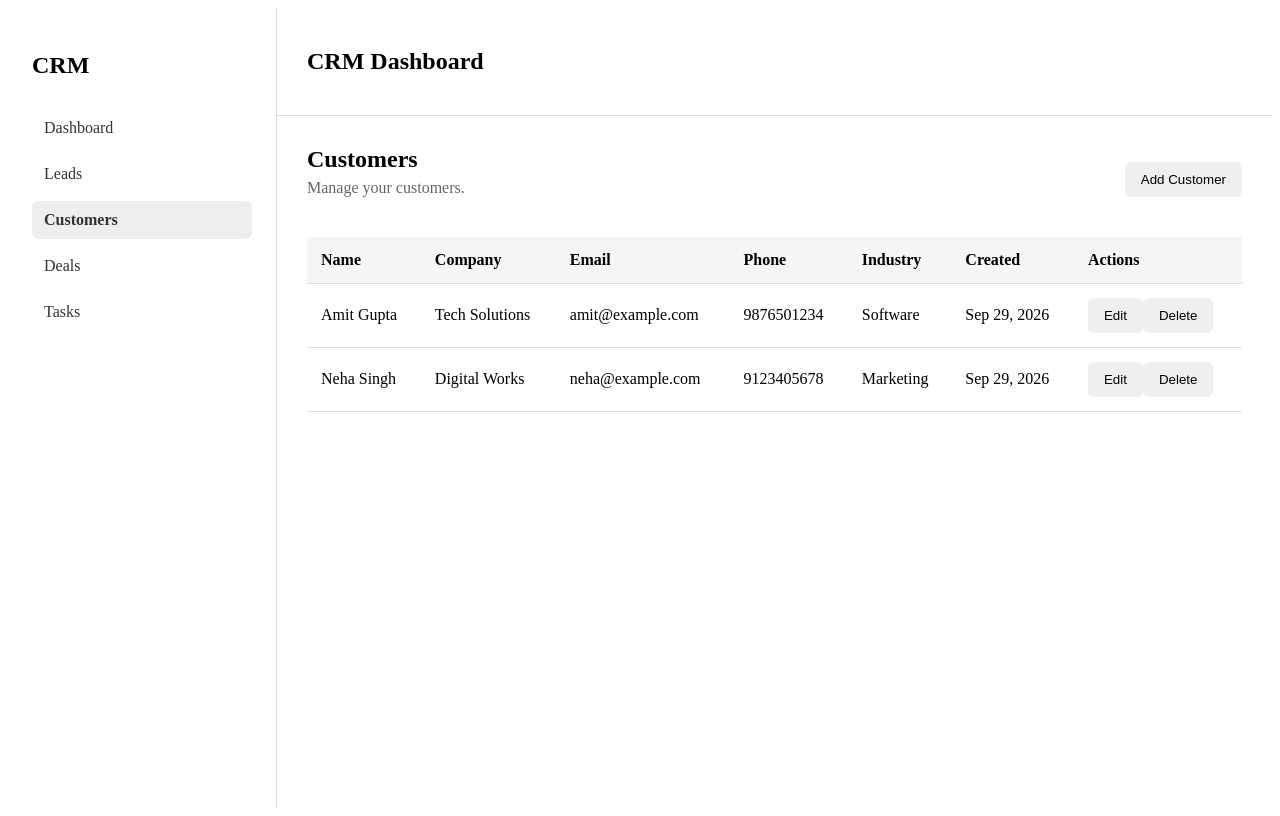
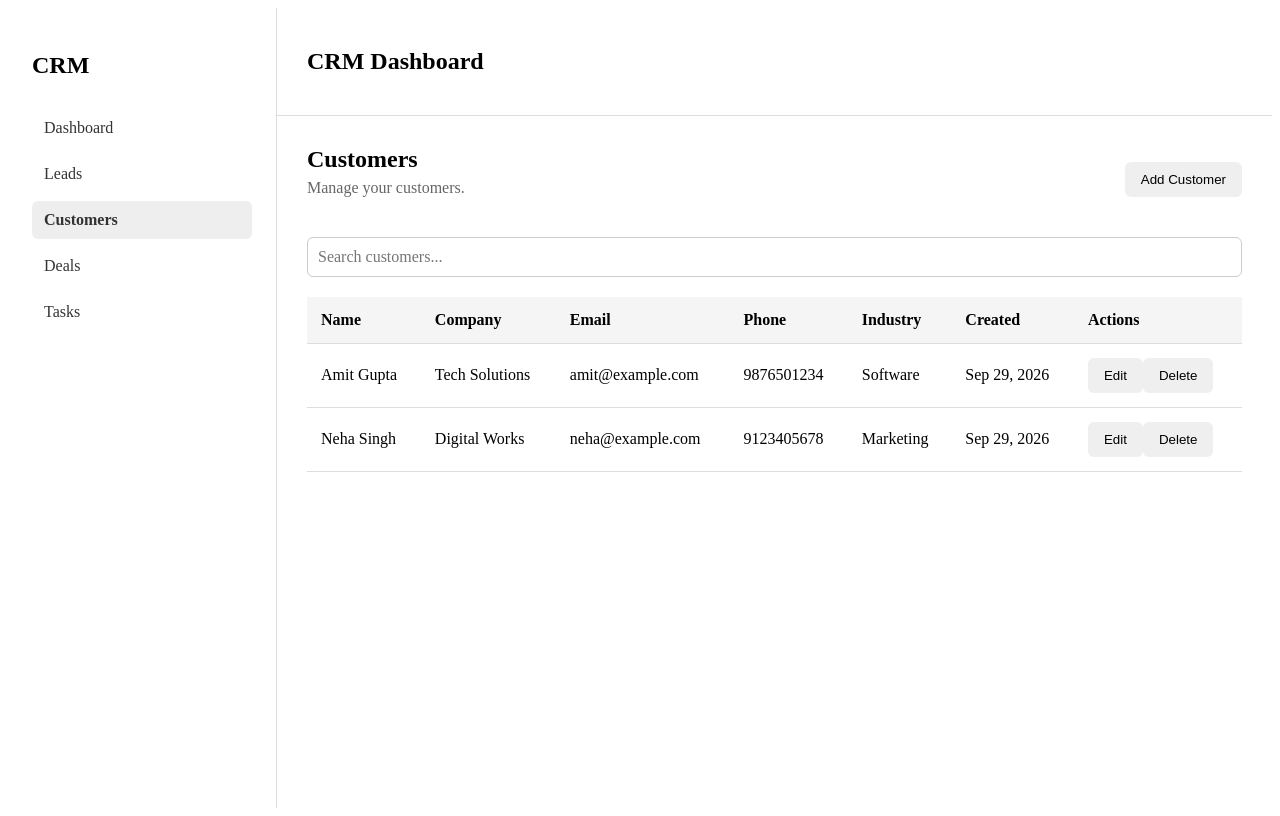
Before and after one commit to ajay020/ng-CRM, an Angular app: page /customers in a window 1280 px wide. Built offline with nearby package versions, Linux system fonts and the light colour scheme.

Commit message:
feat: Add search functionality to customers page

```diff
--- a/src/app/pages/customers/customers.html
+++ b/src/app/pages/customers/customers.html
@@ -57,6 +57,16 @@
   </div>
 }
 
+<!-- Search  -->
+<div class="search-container">
+  <input
+    type="search"
+    placeholder="Search customers..."
+    [value]="searchTerm()"
+    (input)="searchTerm.set($any($event.target).value)"
+  />
+</div>
+
 <div class="table-container">
   <table>
     <thead>
@@ -72,7 +82,7 @@
     </thead>
 
     <tbody>
-      @for (customer of customers(); track customer.id) {
+      @for (customer of filteredCustomers(); track customer.id) {
         <tr>
           <td>{{ customer.name }}</td>
           <td>{{ customer.company }}</td>
--- a/src/app/pages/customers/customers.scss
+++ b/src/app/pages/customers/customers.scss
@@ -65,3 +65,17 @@ th {
   display: flex;
   gap: 10px;
 }
+
+.search-container {
+  display: flex;
+  gap: 12px;
+  margin-bottom: 20px;
+}
+
+.search-container input {
+  flex: 1;
+  padding: 10px;
+  border: 1px solid #ccc;
+  border-radius: 6px;
+  font: inherit;
+}
--- a/src/app/pages/customers/customers.ts
+++ b/src/app/pages/customers/customers.ts
@@ -1,4 +1,4 @@
-import { Component, inject } from '@angular/core';
+import { Component, computed, inject, signal } from '@angular/core';
 import { FormControl, FormGroup, ReactiveFormsModule, Validators } from '@angular/forms';
 import { DatePipe } from '@angular/common';
 import { CustomerService } from '../../services/customer';
@@ -16,8 +16,26 @@ export class Customers {
   customers = this.customerService.getCustomers();
 
   showForm = false;
+  searchTerm = signal('');
 
   editingCustomerId: number | null = null;
+
+  filteredCustomers = computed(() => {
+    let search = this.searchTerm().toLocaleLowerCase().trim();
+
+    if (!search) {
+      return this.customers();
+    }
+
+    return this.customers().filter((customer) => {
+      return (
+        customer.name.includes(search) ||
+        customer.company.includes(search) ||
+        customer.email.includes(search) ||
+        customer.phone.includes(search)
+      );
+    });
+  });
 
   customerForm = new FormGroup({
     name: new FormControl('', {
```
